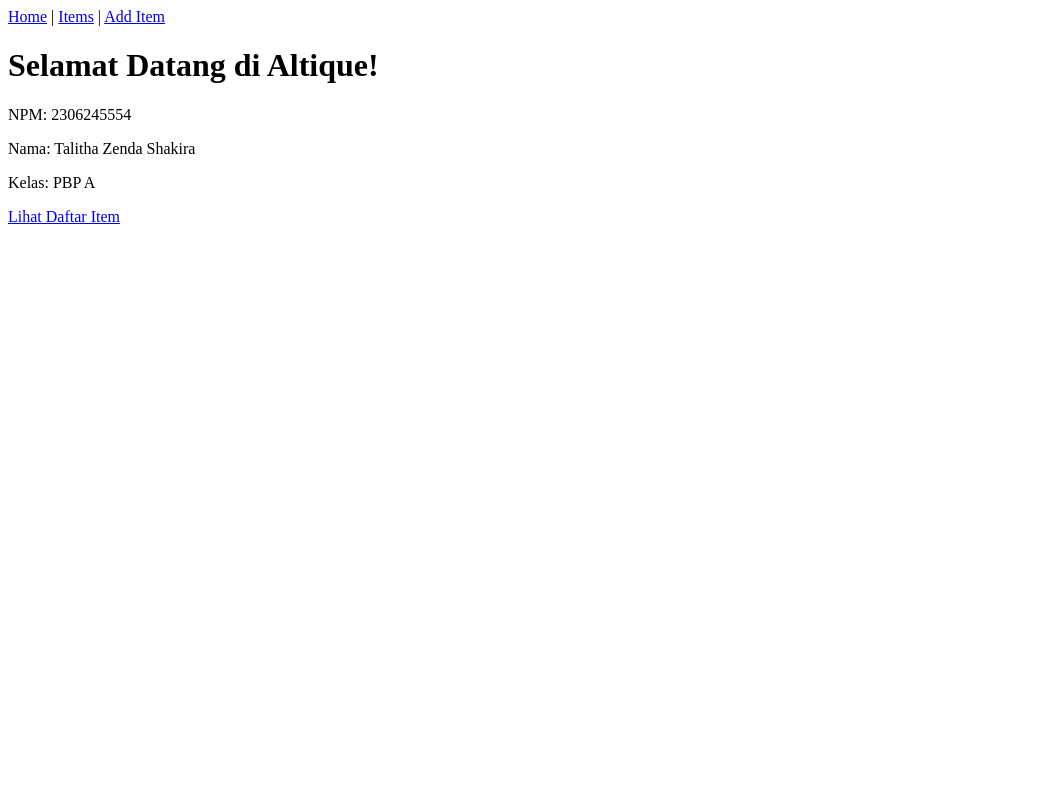
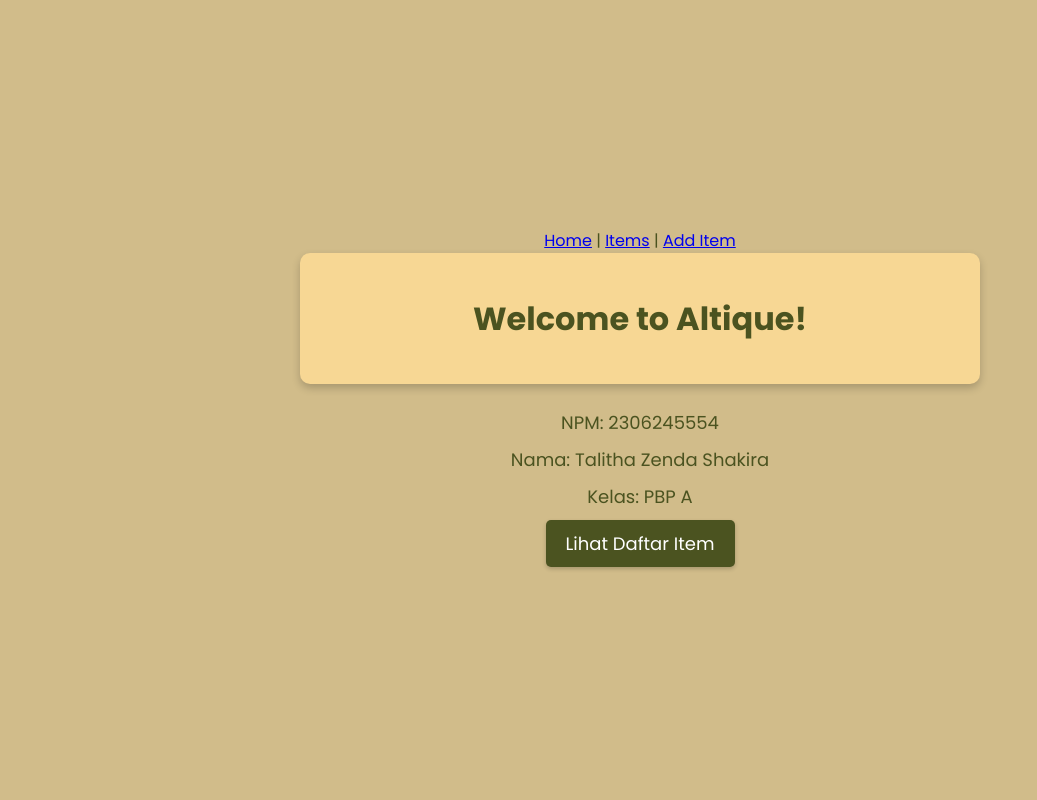
Before and after one commit to talithazenda/Altique, a Django app: page / in a window 1280 px wide. Shown: the whole page, without its empty margins (0-1037 px from the left). Run offline with Django 5.2, Linux system fonts and the light colour scheme.

Commit message:
sisa postman

```diff
--- /dev/null
+++ b/main/static/main/styles.css
@@ -0,0 +1,43 @@
+body {
+    background-color: #d1bc8a;
+    font-family: 'Poppins', sans-serif;
+    color: #4b5320;
+    height: 100vh;
+    margin: 0;
+    display: flex;
+    flex-direction: column; /* Ensure items are stacked vertically */
+    align-items: center; /* Center-align items horizontally */
+    justify-content: center; /* Center-align items vertically */
+}
+
+.heading-box {
+    background-color: #f7d794;
+    padding: 20px 40px;
+    border-radius: 10px;
+    box-shadow: 0 4px 8px rgba(0, 0, 0, 0.2);
+    display: block; /* Ensure it doesn't use flexbox */
+    text-align: center;
+    width: 80%; /* Manage width to avoid stretching across the full page */
+    max-width: 600px; /* Maximum width */
+}
+
+.info-container {
+    display: flex;
+    flex-direction: column;
+    align-items: center;
+    margin-top: 20px;
+}
+
+.info-container p, .info-container a {
+    margin: 5px 0;
+    font-size: 18px;
+}
+
+.info-container a {
+    padding: 10px 20px;
+    background-color: #4b5320;
+    color: white;
+    text-decoration: none;
+    border-radius: 5px;
+    box-shadow: 0 2px 4px rgba(0, 0, 0, 0.2);
+}
--- a/main/templates/base.html
+++ b/main/templates/base.html
@@ -1,8 +1,16 @@
+<!-- main/templates/main/base.html -->
+
+{% load static %}
 <!DOCTYPE html>
 <html lang="en">
 <head>
     <meta charset="UTF-8">
     <title>{{ nama_app }}</title>
+    <!-- Mengimpor font Poppins dari Google Fonts -->
+    <link rel="preconnect" href="https://fonts.googleapis.com">
+    <link rel="preconnect" href="https://fonts.gstatic.com" crossorigin>
+    <link href="https://fonts.googleapis.com/css2?family=Poppins:wght@400;700&display=swap" rel="stylesheet">
+    <link rel="stylesheet" href="{% static 'main/styles.css' %}">
 </head>
 <body>
     <nav>
--- a/main/templates/main.html
+++ b/main/templates/main.html
@@ -1,15 +1,13 @@
 {% extends 'base.html' %}
+
 {% block content %}
-<h1>Selamat Datang di {{ nama_app }}</h1>
-<p>NPM: {{ npm }}</p>
-<p>Nama: {{ name }}</p>
-<p>Kelas: {{ class }}</p>
-<a href="{% url 'main:show_items' %}">Lihat Daftar Item</a>
+<div class="heading-box">
+    <h1>Welcome to {{ nama_app }}</h1>
+</div>
+<div class="info-container">
+    <p>NPM: {{ npm }}</p>
+    <p>Nama: {{ name }}</p>
+    <p>Kelas: {{ class }}</p>
+    <a href="{% url 'main:show_items' %}">Lihat Daftar Item</a>
+</div>
 {% endblock %}
-
-<h2>Daftar Item Barang</h2>
-<ul>
-    {% for item in items %}
-    <li>{{ item.name }} - {{ item.price }}</li>
-    {% endfor %}
-</ul>
```
